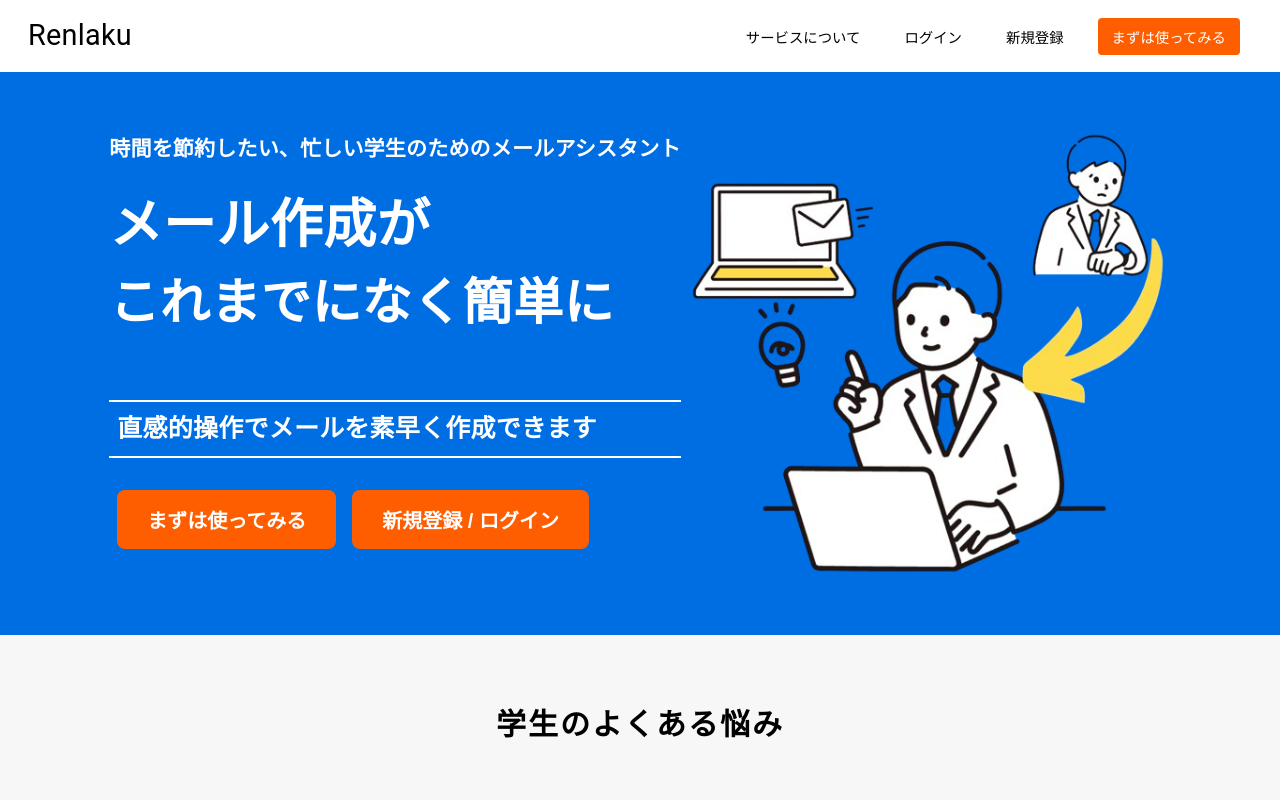
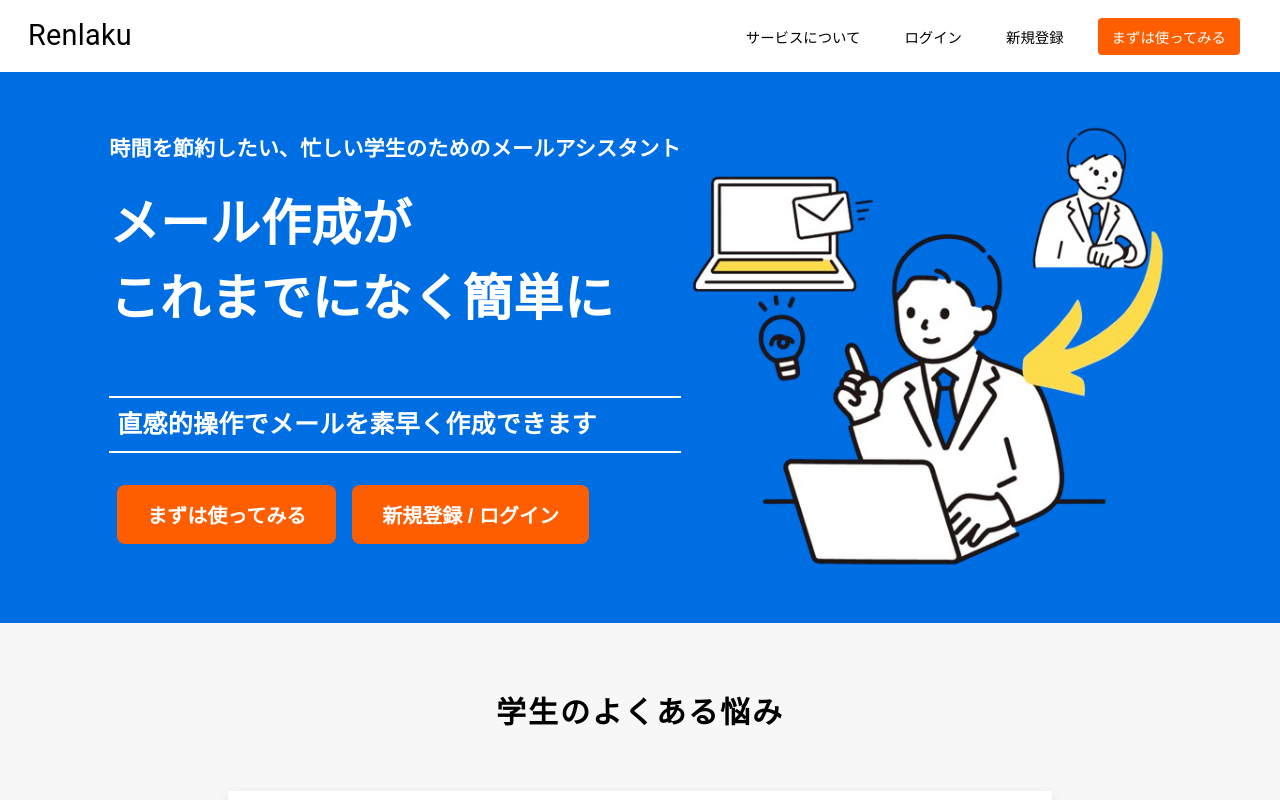
Before and after one commit to yusei53/Renlaku, a Next.js app: page / in a window 1280 px wide. Shown: the top 800 px of the page. Built offline with nearby package versions, Linux system fonts and the light colour scheme; no server answers.

Commit message:
css微調整

```diff
--- a/app/_components/common/header/header.tsx
+++ b/app/_components/common/header/header.tsx
@@ -77,7 +77,7 @@ export const Header: React.FC<TProps> = ({ currentUser }) => {
           onClick={() => {}}
           hover
           props={{
-            m: "12px",
+            m: { xs: "12px 0", sm: "12px" },
           }}
         />
       </Toolbar>
--- a/app/_components/common/onBoarding/onBoarding.tsx
+++ b/app/_components/common/onBoarding/onBoarding.tsx
@@ -15,7 +15,7 @@ export const Onboarding = () => {
 
   return (
     <Container>
-      <Box mb={5}>
+      <Box mb={4}>
         <Typography
           mt={3}
           fontSize={{ xs: 16, sm: 19, lg: 21 }}
@@ -35,7 +35,7 @@ export const Onboarding = () => {
         </Typography>
         <Typography
           component={"h1"}
-          fontSize={{ xs: 40, sm: 48, lg: 53 }}
+          fontSize={{ xs: 35, sm: 45, lg: 50 }}
           mt={3}
           fontWeight={"bold"}
           lineHeight={1.5}
@@ -85,7 +85,6 @@ export const Onboarding = () => {
             hover
             props={{
               fontSize: { xs: "14px", sm: "18px", lg: "20px" },
-
               p: { xs: "12px 15px", sm: "14px 28px", lg: "15px 30px" },
               fontWeight: "bold",
               borderRadius: 2,
@@ -113,6 +112,6 @@ const ResponsiveImage = styled(Image)(({ theme }) => ({
   [theme.breakpoints.down("sm")]: {
     width: "90%",
     height: "auto",
-    marginTop: "5%",
+    marginTop: "-4%",
   },
 }));
--- a/app/_components/common/solution/solution.tsx
+++ b/app/_components/common/solution/solution.tsx
@@ -44,7 +44,7 @@ export const Solution = () => {
       <Box
         bgcolor={"white"}
         borderRadius={5}
-        width={{ xs: "100%", sm: "85%" }}
+        width={{ xs: "90%", sm: "85%" }}
         height={"auto"}
         display={"flex"}
         flexDirection={"column"}
```
